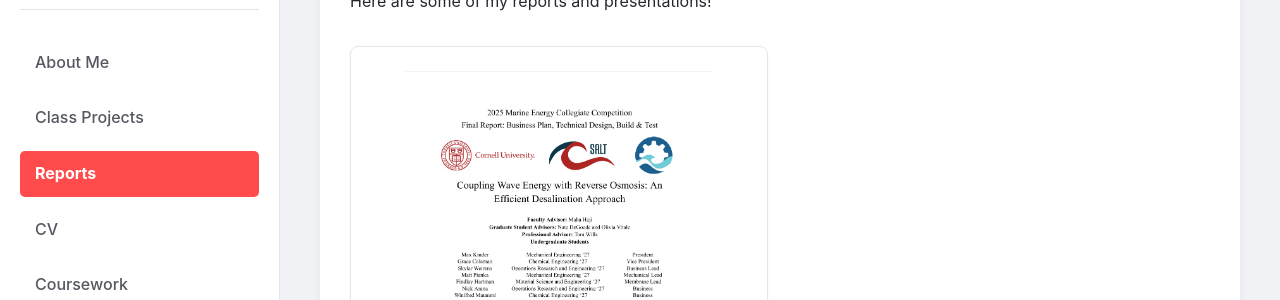
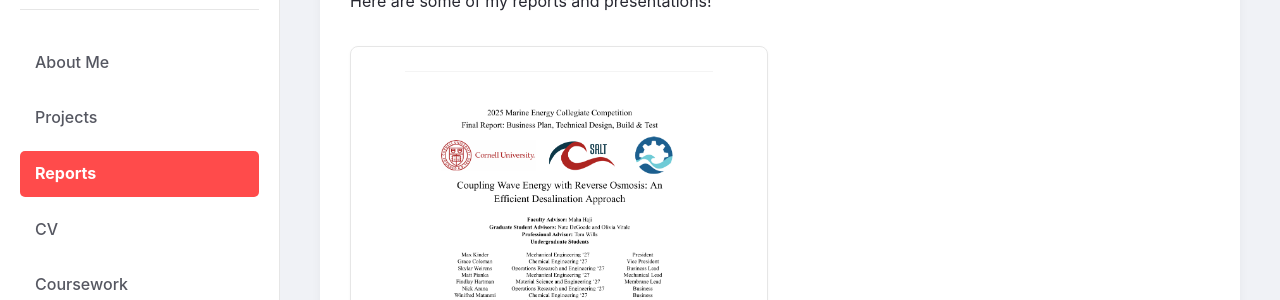
Before and after one commit to maxkinder-1/Max-Kinder-s-Portfolio, a Jekyll site: the page built from reports.md, in a window 1280 px wide. Shown: the part 145-445 px from the top of the page. Built offline with Jekyll 4.4.1, drawn with Linux system fonts in a browser that asks for light colours.

Commit message:
Update navigation.html

```diff
--- a/_includes/navigation.html
+++ b/_includes/navigation.html
@@ -1,7 +1,7 @@
 <nav class="site-nav">
   <ul>
     <li><a href="{{ '/' | relative_url }}" {% if page.url == '/' %}class="active"{% endif %}>About Me</a></li>
-    <li><a href="{{ '/projects/' | relative_url }}" {% if page.url contains '/classprojects' %}class="active"{% endif %}>Class Projects</a></li>
+    <li><a href="{{ '/projects/' | relative_url }}" {% if page.url contains '/projects' %}class="active"{% endif %}>Projects</a></li>
     <li><a href="{{ '/reports/' | relative_url }}" {% if page.url contains '/reports' %}class="active"{% endif %}>Reports</a></li>
     <li><a href="{{ '/cv/' | relative_url }}" {% if page.url == '/cv/' %}class="active"{% endif %}>CV</a></li>
     <li><a href="{{ '/coursework/' | relative_url }}" {% if page.url == '/coursework/' %}class="active"{% endif %}>Coursework</a></li>
```
